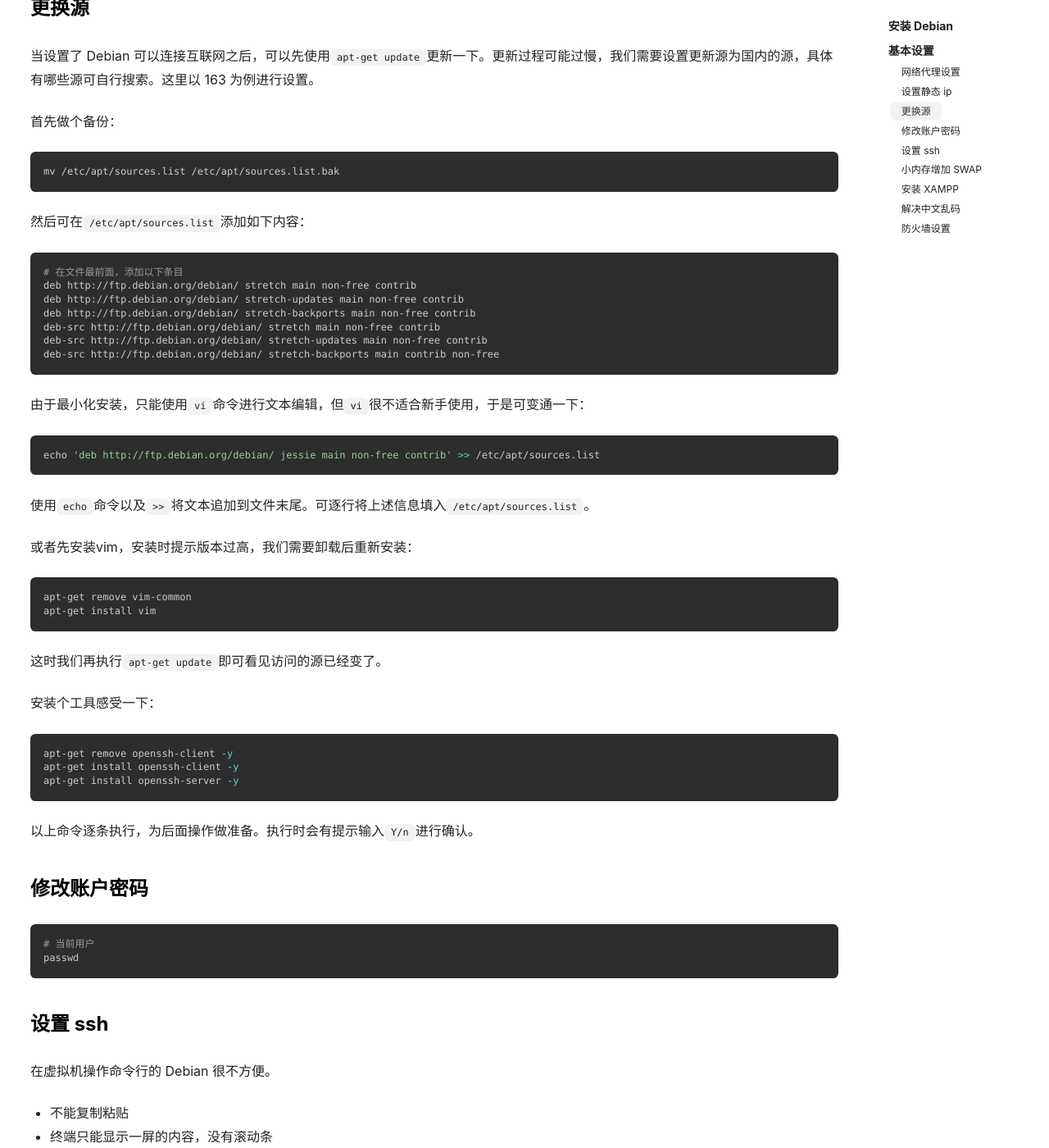
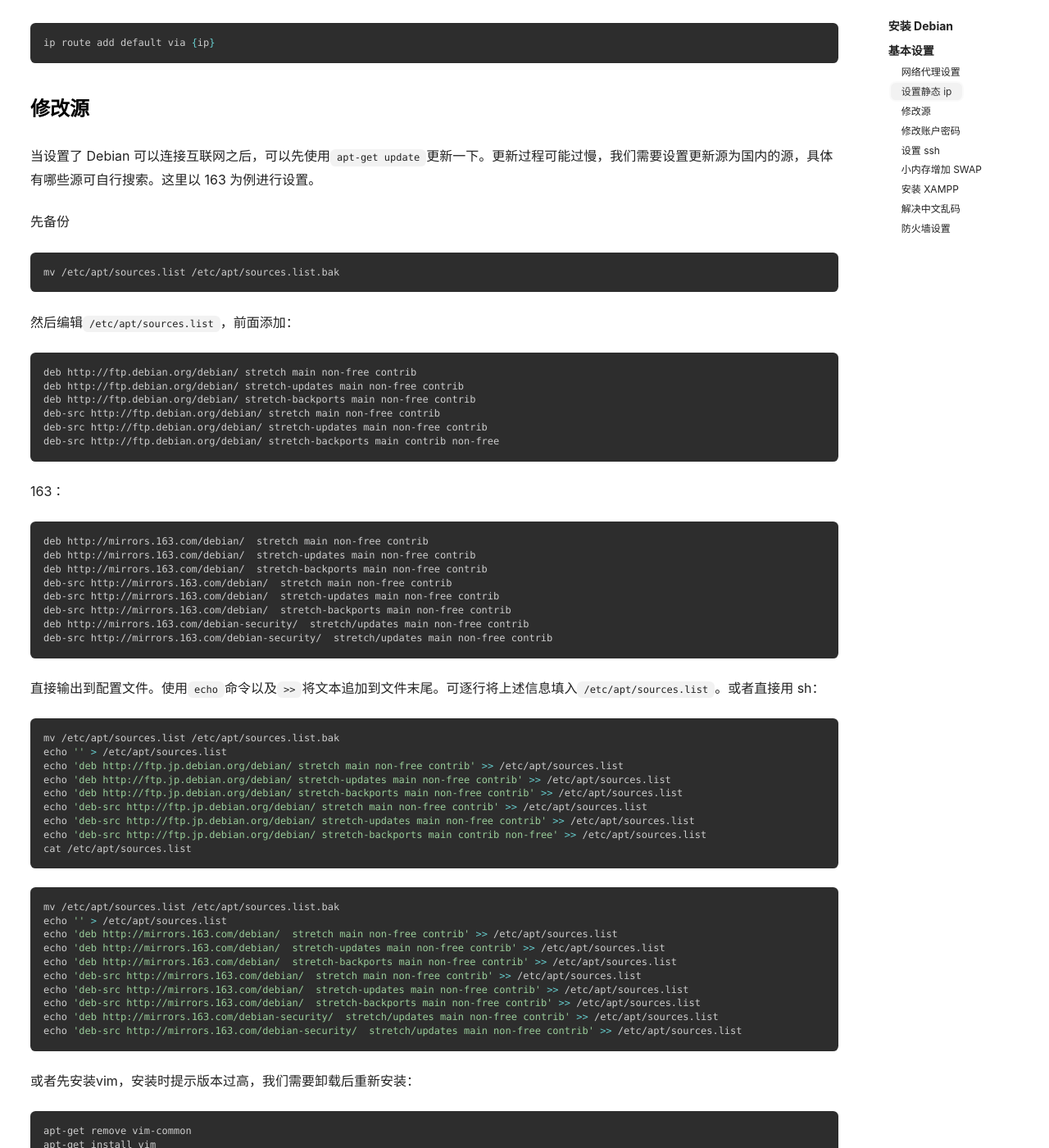
Before and after one commit to thianda91/thianda91.github.io, a Jekyll site: the page built from _posts/2018-07-30-learn-debian-hand-by-hand.md, in a window 1280 px wide and 1400 px high, scrolled down 2037 px. Shown: the whole window at 82% size. Built offline with Jekyll 4.4.1, drawn with Linux system fonts in a browser that asks for light colours; nearby versions of some CDN libraries; comment, search, counter and statistics services are not loaded; some of the changed text lies outside the part shown.

Commit message:
auto push

````diff
--- a/_posts/2018-07-30-learn-debian-hand-by-hand.md
+++ b/_posts/2018-07-30-learn-debian-hand-by-hand.md
@@ -56,7 +56,7 @@ source ~/.bashrc
 auto lo # 开机自动连接网络
 iface lo inet loopback
 auto ens3
-allow-hotplug ens33
+# allow-hotplug ens33 # 配置了 auto 就注释掉本行
 iface ens33 inet static # static表示使用固定ip，dhcp表述使用动态ip
 address 10.1.1.10 # 设置ip地址
 netmask 255.255.255.0 # 设置子网掩码
@@ -79,20 +79,25 @@ service networking restart
 
 然后执行`ip address`查看ip是否生效。本人实际操作时未更新ip配置。执行`init 6`重启后成功。
 
-### 更换源
+双网卡等情况手动配置路由
+
+```sh
+ip route add default via {ip}
+```
+
+### 修改源
 
 当设置了 Debian 可以连接互联网之后，可以先使用`apt-get update`更新一下。更新过程可能过慢，我们需要设置更新源为国内的源，具体有哪些源可自行搜索。这里以 163 为例进行设置。
 
-首先做个备份：
+先备份
 
 ```sh
 mv /etc/apt/sources.list /etc/apt/sources.list.bak
 ```
 
-然后可在`/etc/apt/sources.list`添加如下内容：
+然后编辑`/etc/apt/sources.list`，前面添加：
 
-```sh
-# 在文件最前面，添加以下条目
+```
 deb http://ftp.debian.org/debian/ stretch main non-free contrib
 deb http://ftp.debian.org/debian/ stretch-updates main non-free contrib
 deb http://ftp.debian.org/debian/ stretch-backports main non-free contrib
@@ -101,13 +106,45 @@ deb-src http://ftp.debian.org/debian/ stretch-updates main non-free contrib
 deb-src http://ftp.debian.org/debian/ stretch-backports main contrib non-free
 ```
 
-由于最小化安装，只能使用`vi`命令进行文本编辑，但`vi`很不适合新手使用，于是可变通一下：
+163：
+
+```
+deb http://mirrors.163.com/debian/  stretch main non-free contrib
+deb http://mirrors.163.com/debian/  stretch-updates main non-free contrib
+deb http://mirrors.163.com/debian/  stretch-backports main non-free contrib
+deb-src http://mirrors.163.com/debian/  stretch main non-free contrib
+deb-src http://mirrors.163.com/debian/  stretch-updates main non-free contrib
+deb-src http://mirrors.163.com/debian/  stretch-backports main non-free contrib
+deb http://mirrors.163.com/debian-security/  stretch/updates main non-free contrib
+deb-src http://mirrors.163.com/debian-security/  stretch/updates main non-free contrib
+```
+
+直接输出到配置文件。使用`echo`命令以及`>>`将文本追加到文件末尾。可逐行将上述信息填入`/etc/apt/sources.list`。或者直接用 sh：
 
 ```sh
-echo 'deb http://ftp.debian.org/debian/ jessie main non-free contrib' >> /etc/apt/sources.list
+mv /etc/apt/sources.list /etc/apt/sources.list.bak
+echo '' > /etc/apt/sources.list
+echo 'deb http://ftp.jp.debian.org/debian/ stretch main non-free contrib' >> /etc/apt/sources.list
+echo 'deb http://ftp.jp.debian.org/debian/ stretch-updates main non-free contrib' >> /etc/apt/sources.list
+echo 'deb http://ftp.jp.debian.org/debian/ stretch-backports main non-free contrib' >> /etc/apt/sources.list
+echo 'deb-src http://ftp.jp.debian.org/debian/ stretch main non-free contrib' >> /etc/apt/sources.list
+echo 'deb-src http://ftp.jp.debian.org/debian/ stretch-updates main non-free contrib' >> /etc/apt/sources.list
+echo 'deb-src http://ftp.jp.debian.org/debian/ stretch-backports main contrib non-free' >> /etc/apt/sources.list
+cat /etc/apt/sources.list
 ```
 
-使用`echo`命令以及`>>`将文本追加到文件末尾。可逐行将上述信息填入`/etc/apt/sources.list`。
+```sh
+mv /etc/apt/sources.list /etc/apt/sources.list.bak
+echo '' > /etc/apt/sources.list
+echo 'deb http://mirrors.163.com/debian/  stretch main non-free contrib' >> /etc/apt/sources.list
+echo 'deb http://mirrors.163.com/debian/  stretch-updates main non-free contrib' >> /etc/apt/sources.list
+echo 'deb http://mirrors.163.com/debian/  stretch-backports main non-free contrib' >> /etc/apt/sources.list
+echo 'deb-src http://mirrors.163.com/debian/  stretch main non-free contrib' >> /etc/apt/sources.list
+echo 'deb-src http://mirrors.163.com/debian/  stretch-updates main non-free contrib' >> /etc/apt/sources.list
+echo 'deb-src http://mirrors.163.com/debian/  stretch-backports main non-free contrib' >> /etc/apt/sources.list
+echo 'deb http://mirrors.163.com/debian-security/  stretch/updates main non-free contrib' >> /etc/apt/sources.list
+echo 'deb-src http://mirrors.163.com/debian-security/  stretch/updates main non-free contrib' >> /etc/apt/sources.list
+```
 
 或者先安装vim，安装时提示版本过高，我们需要卸载后重新安装：
 
````
Also changed, not shown: other parts of _posts/2018-07-30-learn-debian-hand-by-hand.md (+2 -2 lines), _posts/2018-09-25-vps-init.md (+1 -37 lines).
